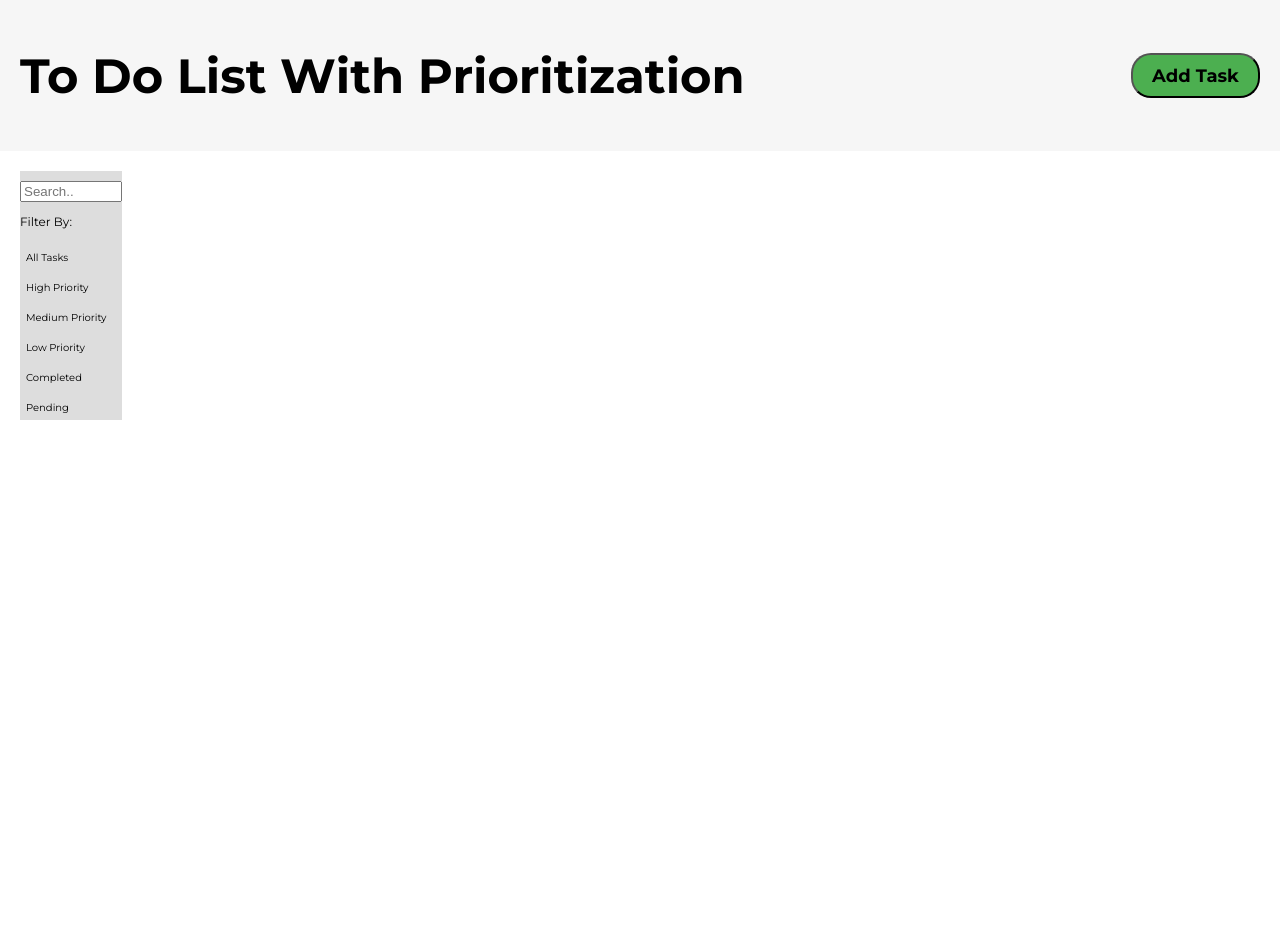
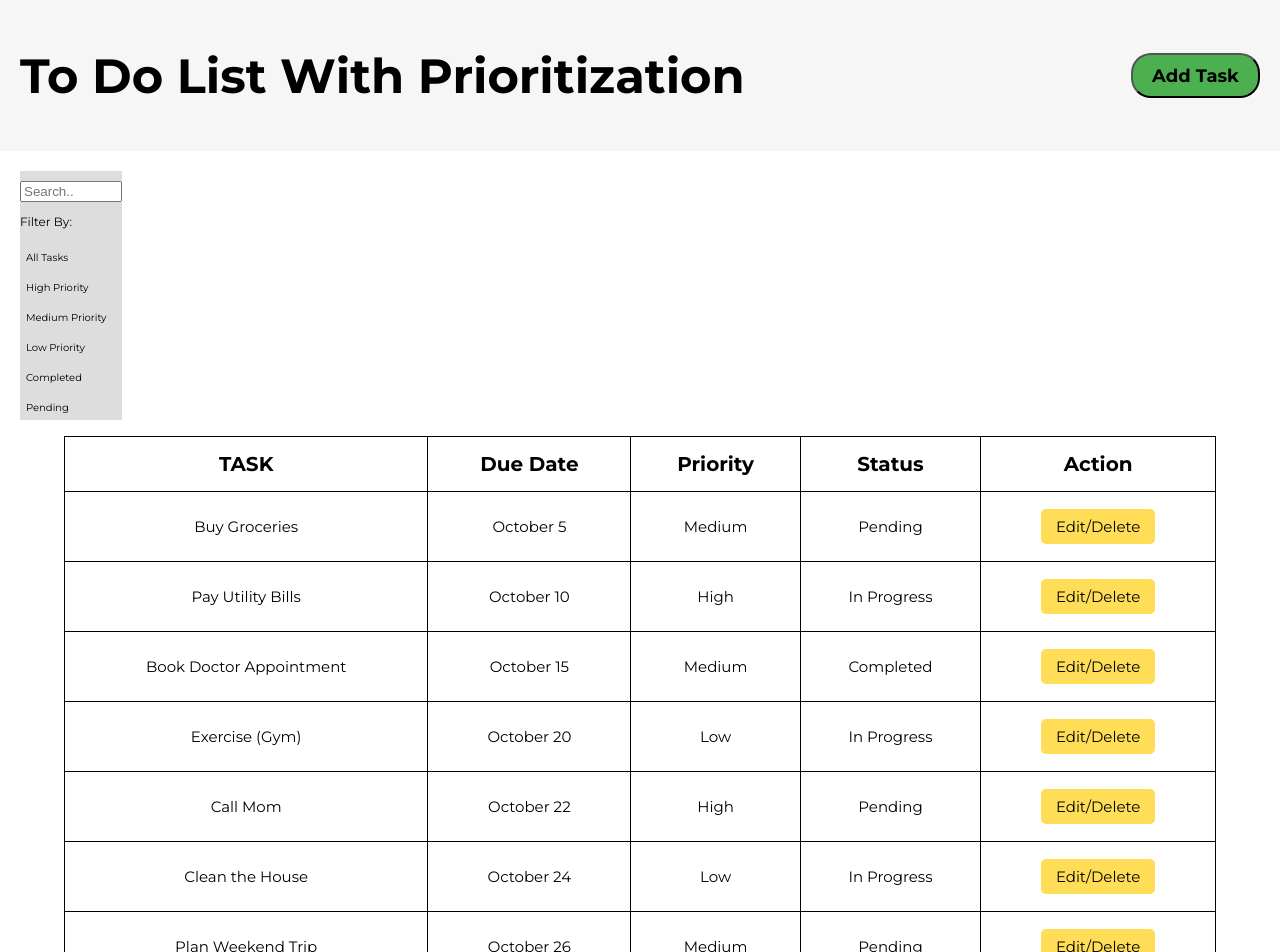
Before and after one commit to Simun234/To-do-list-with-Prioritization, a React (Vite) app in the folder to-do-list-app/: page / in a window 1280 px wide. Shown: the top 952 px of the page. Before the commit the page ends 800 px from the top, so only its background shows below. Built offline with nearby package versions, Linux system fonts and the light colour scheme.

Commit message:
Under Dropdown added table where put task,due date,priority,status and action and in css adapted table and letters for small middle and big screen

```diff
--- a/to-do-list-app/src/App.css
+++ b/to-do-list-app/src/App.css
@@ -83,6 +83,48 @@ body {
 
 /* DropDown End************************************************************************************ */
 
+.table-container {
+  margin: 0 auto;
+  width: 90%;
+}
+
+table {
+  width: 100%;
+  border-collapse: collapse;
+  margin-bottom: 30px;
+}
+
+th,
+td {
+  border: 1px solid #000;
+  padding: 15px;
+  text-align: center;
+  font-family: "Montserrat", sans-serif;
+  font-size: 9px;
+}
+
+th {
+  font-weight: bolder;
+  font-size: 12px;
+}
+
+td button {
+  background-color: #ffdd57;
+  border: none;
+  color: #000;
+  padding: 8px 15px;
+  text-align: center;
+  text-decoration: none;
+  display: inline-block;
+  font-family: "Montserrat", sans-serif;
+  font-size: 9px;
+  margin: 2px;
+  cursor: pointer;
+  border-radius: 5px;
+}
+
+/* Table End************************************************************************************** */
+
 /* Media Queries******************************************************* */
 
 @media screen and (min-width: 900px) {
@@ -99,6 +141,19 @@ body {
     width: 94px;
     height: 30px;
     font-size: 14px;
+  }
+
+  th,
+  td {
+    font-size: 12px;
+  }
+
+  th {
+    font-size: 14px;
+  }
+
+  td button {
+    font-size: 12px;
   }
 }
 
@@ -117,4 +172,17 @@ body {
     height: 45px;
     font-size: 18px;
   }
+
+  th,
+  td {
+    font-size: 15px;
+  }
+
+  th {
+    font-size: 20px;
+  }
+
+  td button {
+    font-size: 15px;
+  }
 }
--- a/to-do-list-app/src/App.jsx
+++ b/to-do-list-app/src/App.jsx
@@ -37,6 +37,93 @@ function App() {
           </li>
         </ul>
       </div>
+      <div class="table-container">
+        <table>
+          <thead>
+            <tr>
+              <th>TASK</th>
+              <th>Due Date</th>
+              <th>Priority</th>
+              <th>Status</th>
+              <th>Action</th>
+            </tr>
+          </thead>
+          <tbody>
+            <tr>
+              <td>Buy Groceries</td>
+              <td>October 5</td>
+              <td>Medium</td>
+              <td>Pending</td>
+              <td>
+                <button>Edit/Delete</button>
+              </td>
+            </tr>
+            <tr>
+              <td>Pay Utility Bills</td>
+              <td>October 10</td>
+              <td>High</td>
+              <td>In Progress</td>
+              <td>
+                <button>Edit/Delete</button>
+              </td>
+            </tr>
+            <tr>
+              <td>Book Doctor Appointment</td>
+              <td>October 15</td>
+              <td>Medium</td>
+              <td>Completed</td>
+              <td>
+                <button>Edit/Delete</button>
+              </td>
+            </tr>
+            <tr>
+              <td>Exercise (Gym)</td>
+              <td>October 20</td>
+              <td>Low</td>
+              <td>In Progress</td>
+              <td>
+                <button>Edit/Delete</button>
+              </td>
+            </tr>
+            <tr>
+              <td>Call Mom</td>
+              <td>October 22</td>
+              <td>High</td>
+              <td>Pending</td>
+              <td>
+                <button>Edit/Delete</button>
+              </td>
+            </tr>
+            <tr>
+              <td>Clean the House</td>
+              <td>October 24</td>
+              <td>Low</td>
+              <td>In Progress</td>
+              <td>
+                <button>Edit/Delete</button>
+              </td>
+            </tr>
+            <tr>
+              <td>Plan Weekend Trip</td>
+              <td>October 26</td>
+              <td>Medium</td>
+              <td>Pending</td>
+              <td>
+                <button>Edit/Delete</button>
+              </td>
+            </tr>
+            <tr>
+              <td>Read 50 Pages of Book</td>
+              <td>October 30</td>
+              <td>Low</td>
+              <td>In Progress</td>
+              <td>
+                <button>Edit/Delete</button>
+              </td>
+            </tr>
+          </tbody>
+        </table>
+      </div>
     </div>
   );
 }
```
